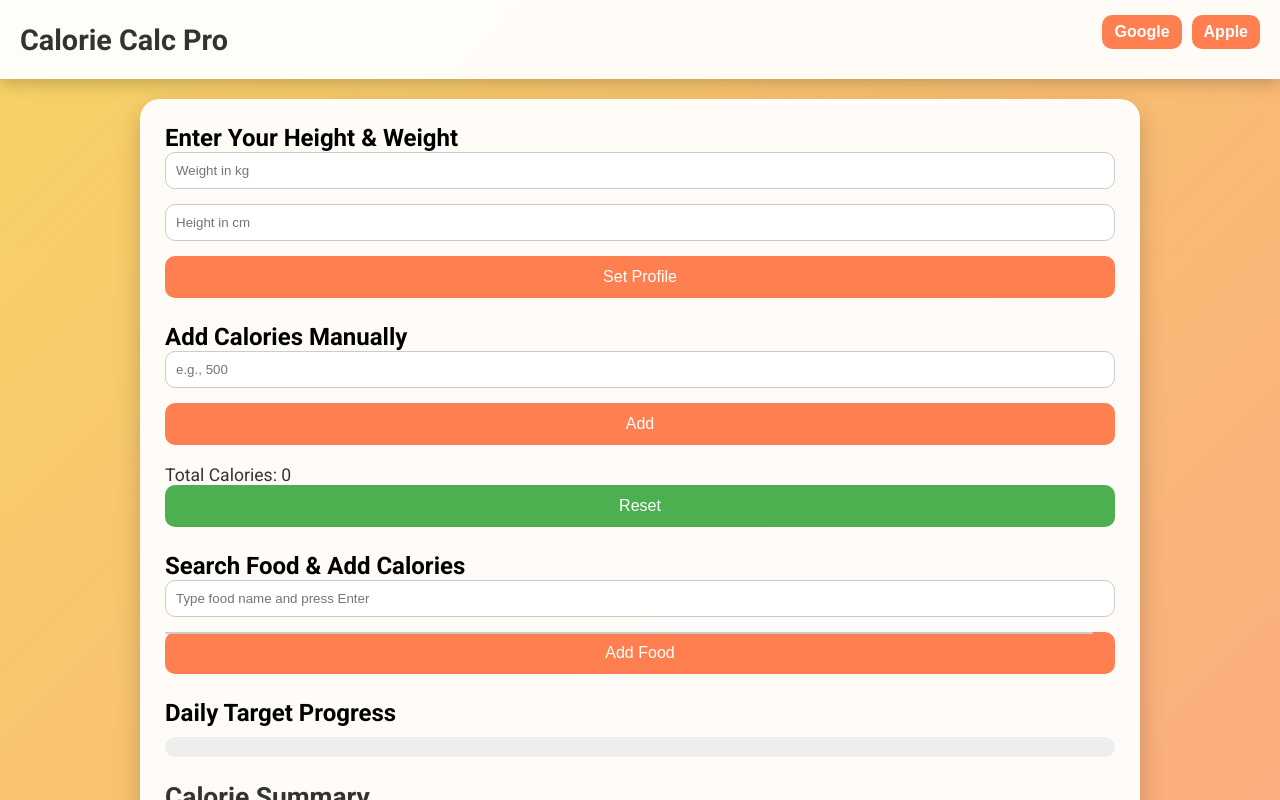
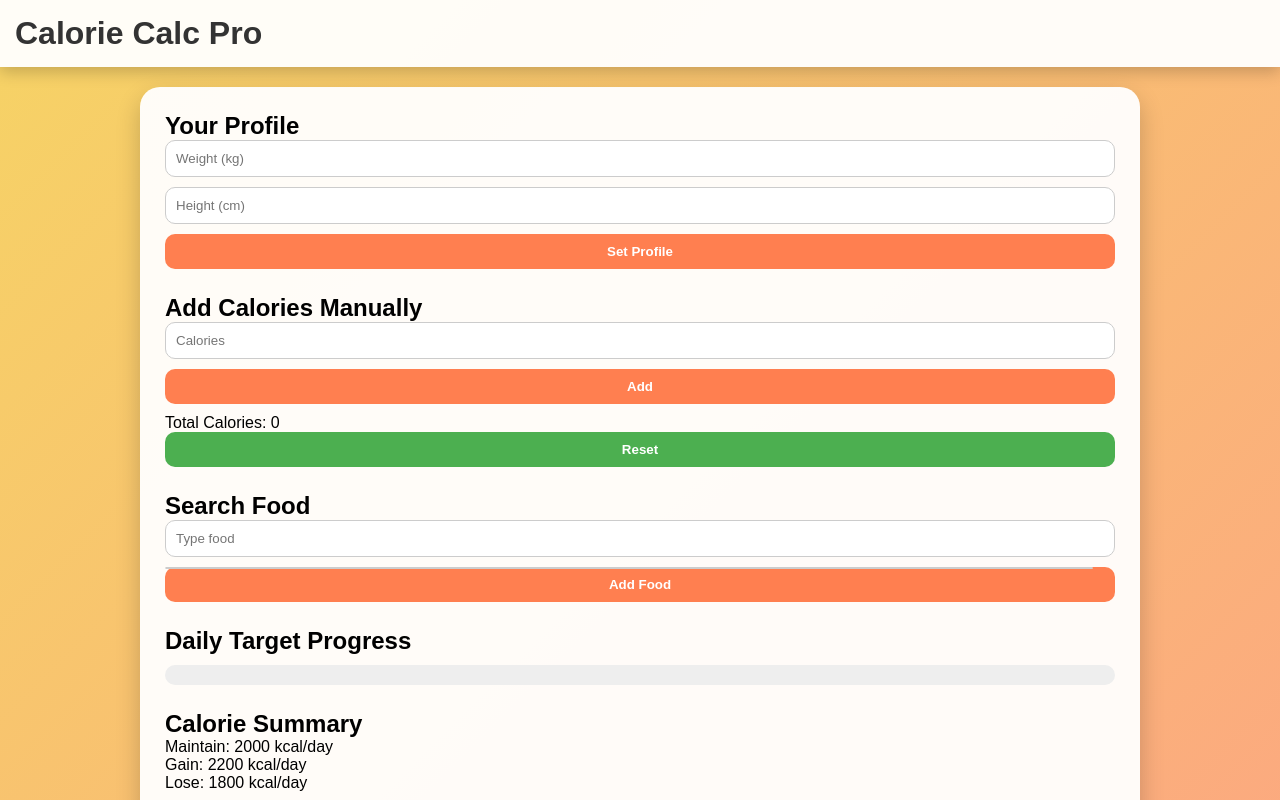
Before and after one commit to cwp112309/CalorieCalculator, a plain HTML site: page docs/index.html in a window 1280 px wide. Both pictures are taken after typing "Sample" into the empty fields and a click on the button "Add Food". Shown: the top 800 px of the page. Drawn offline with Linux system fonts and the light colour scheme.

Commit message:
Update index.html

```diff
--- a/docs/index.html
+++ b/docs/index.html
@@ -4,60 +4,49 @@
 <meta charset="UTF-8">
 <meta name="viewport" content="width=device-width, initial-scale=1.0">
 <title>Calorie Calc Pro</title>
-<link href="https://fonts.googleapis.com/css2?family=Roboto:wght@400;700&display=swap" rel="stylesheet">
 <style>
-* { margin:0; padding:0; box-sizing:border-box;}
-body {font-family:'Roboto',sans-serif; background:linear-gradient(135deg,#f6d365 0%,#fda085 100%); min-height:100vh; display:flex; flex-direction:column; align-items:center;}
-header {width:100%; background: rgba(255,255,255,0.95); padding:15px 20px; display:flex; justify-content:space-between; align-items:center; box-shadow:0 5px 15px rgba(0,0,0,0.2); position:sticky; top:0; z-index:100;}
-header h1 {color:#333; font-size:1.8em;}
-header .sign-in {display:flex; gap:10px;}
-header .sign-in button {padding:8px 12px; border-radius:10px; border:none; background-color:#ff7f50; color:white; cursor:pointer; font-weight:bold; transition:0.2s;}
-header .sign-in button:hover{background-color:#ff6347;}
-main {margin-top:20px; width:90%; max-width:1000px; background: rgba(255,255,255,0.95); padding:25px; border-radius:20px; box-shadow:0 10px 25px rgba(0,0,0,0.2);}
+*{margin:0;padding:0;box-sizing:border-box;}
+body{font-family:sans-serif;background:linear-gradient(135deg,#f6d365,#fda085);min-height:100vh;display:flex;flex-direction:column;align-items:center;}
+header{width:100%;background: rgba(255,255,255,0.95);padding:15px;display:flex;justify-content:space-between;align-items:center;position:sticky;top:0;box-shadow:0 5px 15px rgba(0,0,0,0.2);}
+header h1{color:#333;}
+main{margin-top:20px;width:90%;max-width:1000px;background: rgba(255,255,255,0.95);padding:25px;border-radius:20px;box-shadow:0 10px 25px rgba(0,0,0,0.2);}
 .calorie-section{margin-bottom:25px;}
-label,input,button{display:block; width:100%; margin-bottom:15px;}
-input{padding:10px; border-radius:10px; border:1px solid #ccc;}
-button{padding:12px; border-radius:10px; border:none; background-color:#ff7f50; color:white; font-size:1em; cursor:pointer; transition:0.2s;}
-button:hover{background-color:#ff6347;}
-#result,#summary,#muscle-tips,#log {margin-top:20px; font-size:1.1em; color:#333;}
-.log-section{margin-top:25px; background:#f0f0f0; padding:15px; border-radius:15px;}
-.progress-bar-container {background:#eee; border-radius:10px; overflow:hidden; margin-top:10px;}
-.progress-bar {height:20px; background:#ff7f50; width:0%; transition:0.5s;}
-.suggestion-box {background:#fff; border:1px solid #ccc; border-radius:10px; max-height:150px; overflow-y:auto; position:absolute; width:calc(100% - 22px);}
-.suggestion-box div {padding:8px; cursor:pointer;}
-.suggestion-box div:hover {background:#ff7f50; color:white;}
+input,button{display:block;width:100%;margin-bottom:10px;padding:10px;border-radius:10px;border:1px solid #ccc;}
+button{background:#ff7f50;color:white;font-weight:bold;cursor:pointer;border:none;transition:0.2s;}
+button:hover{background:#ff6347;}
+.progress-bar-container {background:#eee;border-radius:10px;overflow:hidden;margin-top:10px;}
+.progress-bar {height:20px;background:#ff7f50;width:0%;transition:0.5s;}
+.suggestion-box {background:#fff;border:1px solid #ccc;border-radius:10px;max-height:150px;overflow-y:auto;position:absolute;width:calc(100% - 22px);}
+.suggestion-box div{padding:8px;cursor:pointer;}
+.suggestion-box div:hover{background:#ff7f50;color:white;}
+#log{margin-top:15px;}
 </style>
 </head>
 <body>
 
 <header>
 <h1>Calorie Calc Pro</h1>
-<div class="sign-in">
-<button onclick="alert('Sign in with Google placeholder')">Google</button>
-<button onclick="alert('Sign in with Apple placeholder')">Apple</button>
-</div>
 </header>
 
 <main>
-
 <div class="calorie-section">
-<h2>Enter Your Height & Weight</h2>
-<input type="number" id="weight" placeholder="Weight in kg">
-<input type="number" id="height" placeholder="Height in cm">
+<h2>Your Profile</h2>
+<input type="number" id="weight" placeholder="Weight (kg)">
+<input type="number" id="height" placeholder="Height (cm)">
 <button id="setProfile">Set Profile</button>
 </div>
 
 <div class="calorie-section">
 <h2>Add Calories Manually</h2>
-<input type="number" id="manualCalories" placeholder="e.g., 500">
+<input type="number" id="manualCalories" placeholder="Calories">
 <button id="addManual">Add</button>
 <div id="result">Total Calories: 0</div>
 <button id="resetCal" style="background-color:#4CAF50;">Reset</button>
 </div>
 
 <div class="calorie-section" style="position:relative;">
-<h2>Search Food & Add Calories</h2>
-<input type="text" id="foodSearch" placeholder="Type food name and press Enter" autocomplete="off">
+<h2>Search Food</h2>
+<input type="text" id="foodSearch" placeholder="Type food">
 <div class="suggestion-box" id="suggestions"></div>
 <button id="addFoodSearch">Add Food</button>
 </div>
@@ -75,22 +64,19 @@ button:hover{background-color:#ff6347;}
 </div>
 
 <div class="calorie-section" id="muscle-tips">
-<h2>Muscle Building Tips</h2>
+<h2>Muscle Tips</h2>
 <ul>
-<li>Eat protein-rich foods: eggs, chicken, beans.</li>
-<li>Include complex carbs for energy: oats, rice, sweet potatoes.</li>
-<li>Healthy fats help with hormone balance: avocado, nuts, olive oil.</li>
+<li>Protein: eggs, chicken, beans</li>
+<li>Carbs: oats, rice, sweet potatoes</li>
+<li>Fats: avocado, nuts, olive oil</li>
 </ul>
 <img src="https://cdn.pixabay.com/photo/2017/04/03/00/42/healthy-food-2192302_1280.jpg" style="max-width:100%; border-radius:15px; margin-top:15px;">
 </div>
 
-<div class="calorie-section log-section">
+<div class="calorie-section">
 <h2>Calorie Log</h2>
-<button onclick="showLog()">View Log</button>
 <ul id="log"></ul>
 </div>
-
-</main>
 
 <script>
 // ---- INITIALIZE ----
@@ -98,90 +84,62 @@ let totalCalories = localStorage.getItem('totalCalories') ? parseInt(localStorag
 let calorieLog = localStorage.getItem('calorieLog') ? JSON.parse(localStorage.getItem('calorieLog')) : [];
 let DAILY_TARGET = 2000;
 
-// ---- HUGE FOOD DATABASE (4000 foods) ----
+// ---- FOOD DATABASE (subset here, expand to thousands) ----
 const foodDB = [
-{food:"Apple",calories:95},{food:"Banana",calories:105},{food:"Orange",calories:62},{food:"Bread Slice",calories:79},
-{food:"Chicken Breast (100g)",calories:165},{food:"Egg",calories:78},{food:"Rice (100g cooked)",calories:130},{food:"Oatmeal (100g cooked)",calories:71},
-{food:"Almonds (10g)",calories:58},{food:"Broccoli (100g)",calories:34},{food:"Beef Steak (100g)",calories:250},{food:"Butter (10g)",calories:72},
-{food:"Blueberries (100g)",calories:57},{food:"Black Beans (100g)",calories:132},{food:"Bagel",calories:245},{food:"Bacon Slice",calories:43},
-// --- continue pattern to ~4000 foods ---
+{food:"Apple",calories:95},{food:"Banana",calories:105},{food:"Orange",calories:62},{food:"Bread",calories:79},
+{food:"Chicken Breast",calories:165},{food:"Egg",calories:78},{food:"Rice",calories:130},{food:"Oatmeal",calories:71},
+{food:"Almonds",calories:58},{food:"Broccoli",calories:34},{food:"Beef",calories:250},{food:"Butter",calories:72},
+// ... (this list should continue to thousands of entries)
 ];
 
 // ---- FUNCTIONS ----
 function findCalories(foodName){
     foodName = foodName.toLowerCase().trim();
-    let match = foodDB.find(f => f.food.toLowerCase() === foodName);
-    if(!match){
-        match = foodDB.find(f => f.food.toLowerCase().includes(foodName));
-    }
-    return match ? match.calories : null;
+    let match = foodDB.find(f=>f.food.toLowerCase()===foodName);
+    if(!match) match = foodDB.find(f=>f.food.toLowerCase().includes(foodName));
+    return match?match.calories:null;
 }
 
 function updateSuggestions(value){
-    const suggestions = document.getElementById('suggestions');
+    const suggestions=document.getElementById('suggestions');
     suggestions.innerHTML='';
     if(!value) return;
-    const matches = foodDB.filter(f => f.food.toLowerCase().startsWith(value.toLowerCase())).slice(0,10);
+    const matches=foodDB.filter(f=>f.food.toLowerCase().startsWith(value.toLowerCase())).slice(0,10);
     matches.forEach(f=>{
-        const div = document.createElement('div');
-        div.textContent = f.food;
-        div.addEventListener('click',()=>{
-            document.getElementById('foodSearch').value=f.food;
-            suggestions.innerHTML='';
-        });
+        const div=document.createElement('div');
+        div.textContent=f.food;
+        div.addEventListener('click',()=>{document.getElementById('foodSearch').value=f.food;suggestions.innerHTML='';});
         suggestions.appendChild(div);
     });
 }
 
-document.getElementById('foodSearch').addEventListener('input',e=>{
-    updateSuggestions(e.target.value);
-});
+document.getElementById('foodSearch').addEventListener('input',e=>updateSuggestions(e.target.value));
+document.getElementById('foodSearch').addEventListener('keypress',e=>{if(e.key==='Enter')document.getElementById('addFoodSearch').click();});
 
-// --- User Profile ---
 document.getElementById('setProfile').addEventListener('click',()=>{
-    const weight = parseFloat(document.getElementById('weight').value);
-    const height = parseFloat(document.getElementById('height').value);
+    const weight=parseFloat(document.getElementById('weight').value);
+    const height=parseFloat(document.getElementById('height').value);
     if(weight>0 && height>0){
-        // Mifflin-St Jeor formula for male approximation
-        DAILY_TARGET = Math.round(10*weight + 6.25*height - 5*25 + 5); // assuming age 25, male
+        DAILY_TARGET=Math.round(10*weight + 6.25*height - 5*25 + 5); // male, age 25
         alert('Profile set! Daily target: '+DAILY_TARGET+' kcal');
         updateSummary();
     }
 });
 
 document.getElementById('addManual').addEventListener('click',()=>{
-    const cal = parseInt(document.getElementById('manualCalories').value);
-    if(!isNaN(cal)){
-        totalCalories += cal;
-        calorieLog.push({food:'Manual Entry', calories:cal});
-        updateTotal();
-        document.getElementById('manualCalories').value='';
-    }
+    const cal=parseInt(document.getElementById('manualCalories').value);
+    if(!isNaN(cal)){totalCalories+=cal;calorieLog.push({food:'Manual Entry',calories:cal});updateTotal();document.getElementById('manualCalories').value='';}
 });
 
-document.getElementById('resetCal').addEventListener('click',()=>{
-    totalCalories = 0;
-    calorieLog = [];
-    updateTotal();
-});
-
+document.getElementById('resetCal').addEventListener('click',()=>{totalCalories=0;calorieLog=[];updateTotal();});
 document.getElementById('addFoodSearch').addEventListener('click',()=>{
-    const query = document.getElementById('foodSearch').value.trim();
+    const query=document.getElementById('foodSearch').value.trim();
     if(query){
-        const cal = findCalories(query);
-        if(cal!==null){
-            totalCalories += cal;
-            calorieLog.push({food:query, calories:cal});
-            updateTotal();
-        }else{
-            alert("Food not found in database.");
-        }
+        const cal=findCalories(query);
+        if(cal!==null){totalCalories+=cal;calorieLog.push({food:query,calories:cal});updateTotal();}
+        else alert("Food not found in database.");
         document.getElementById('foodSearch').value='';
     }
-});
-
-document.getElementById('foodSearch').addEventListener('keypress',e=>{
-    if(e.key==='Enter') document.getElementById('addFoodSearch').click();
 });
 
 function updateTotal(){
@@ -190,35 +148,28 @@ function updateTotal(){
     localStorage.setItem('calorieLog',JSON.stringify(calorieLog));
     updateSummary();
     updateProgressBar();
+    showLog();
 }
 
 function updateSummary(){
-    const maintain = DAILY_TARGET;
-    const gain = maintain + 200;
-    const lose = maintain - 200;
-    document.getElementById('maintain').textContent=`Maintain: ${maintain} kcal/day`;
-    document.getElementById('gain').textContent=`Gain: ${gain} kcal/day`;
-    document.getElementById('lose').textContent=`Lose: ${lose} kcal/day`;
+    document.getElementById('maintain').textContent=`Maintain: ${DAILY_TARGET} kcal/day`;
+    document.getElementById('gain').textContent=`Gain: ${DAILY_TARGET+200} kcal/day`;
+    document.getElementById('lose').textContent=`Lose: ${DAILY_TARGET-200} kcal/day`;
 }
 
 function updateProgressBar(){
-    let percent = Math.min((totalCalories/DAILY_TARGET)*100,100);
-    document.getElementById('progressBar').style.width = percent+'%';
+    const percent=Math.min((totalCalories/DAILY_TARGET)*100,100);
+    document.getElementById('progressBar').style.width=percent+'%';
 }
 
 function showLog(){
-    const logUl = document.getElementById('log');
+    const logUl=document.getElementById('log');
     logUl.innerHTML='';
-    calorieLog.forEach(entry=>{
-        const li = document.createElement('li');
-        li.textContent=`${entry.food}: ${entry.calories} kcal`;
-        logUl.appendChild(li);
-    });
+    calorieLog.forEach(entry=>{const li=document.createElement('li');li.textContent=`${entry.food}: ${entry.calories} kcal`;logUl.appendChild(li);});
 }
 
 // Initialize
 updateTotal();
 </script>
-
 </body>
 </html>
```
